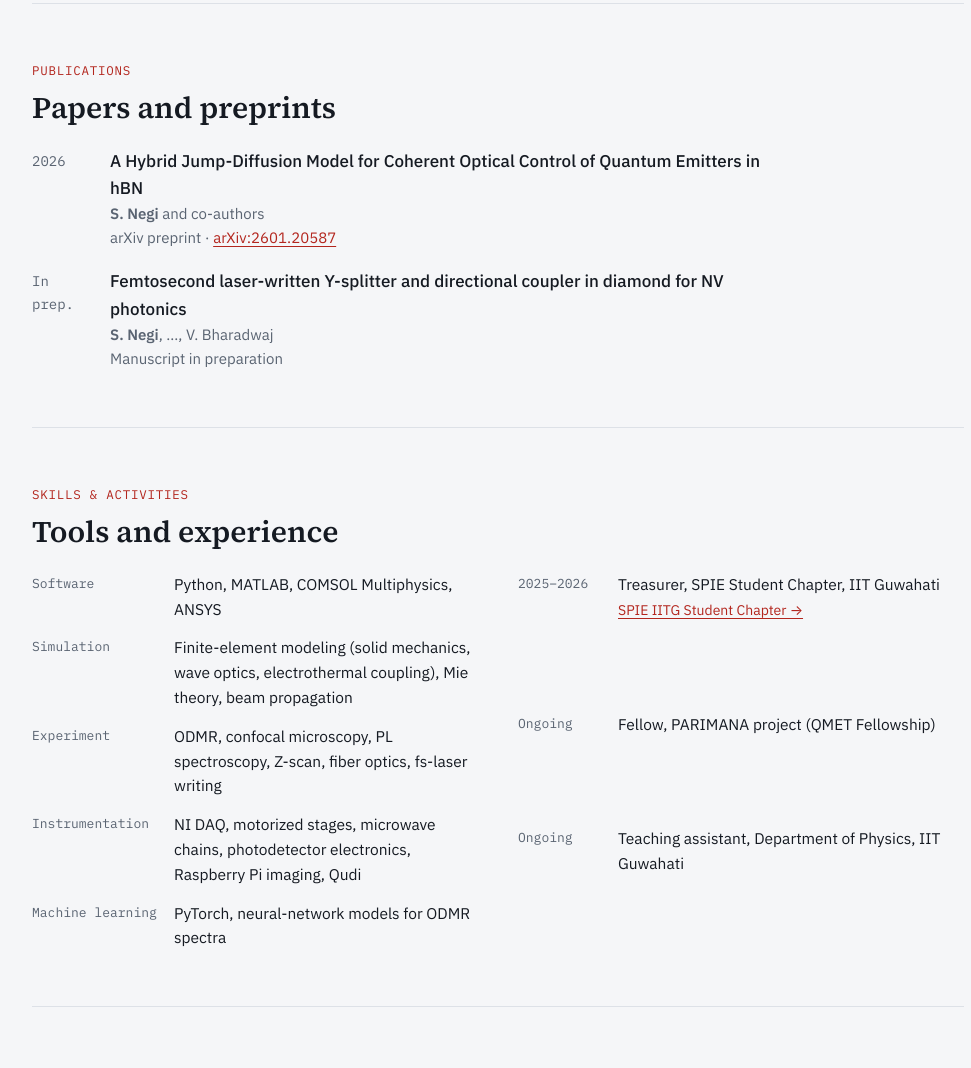
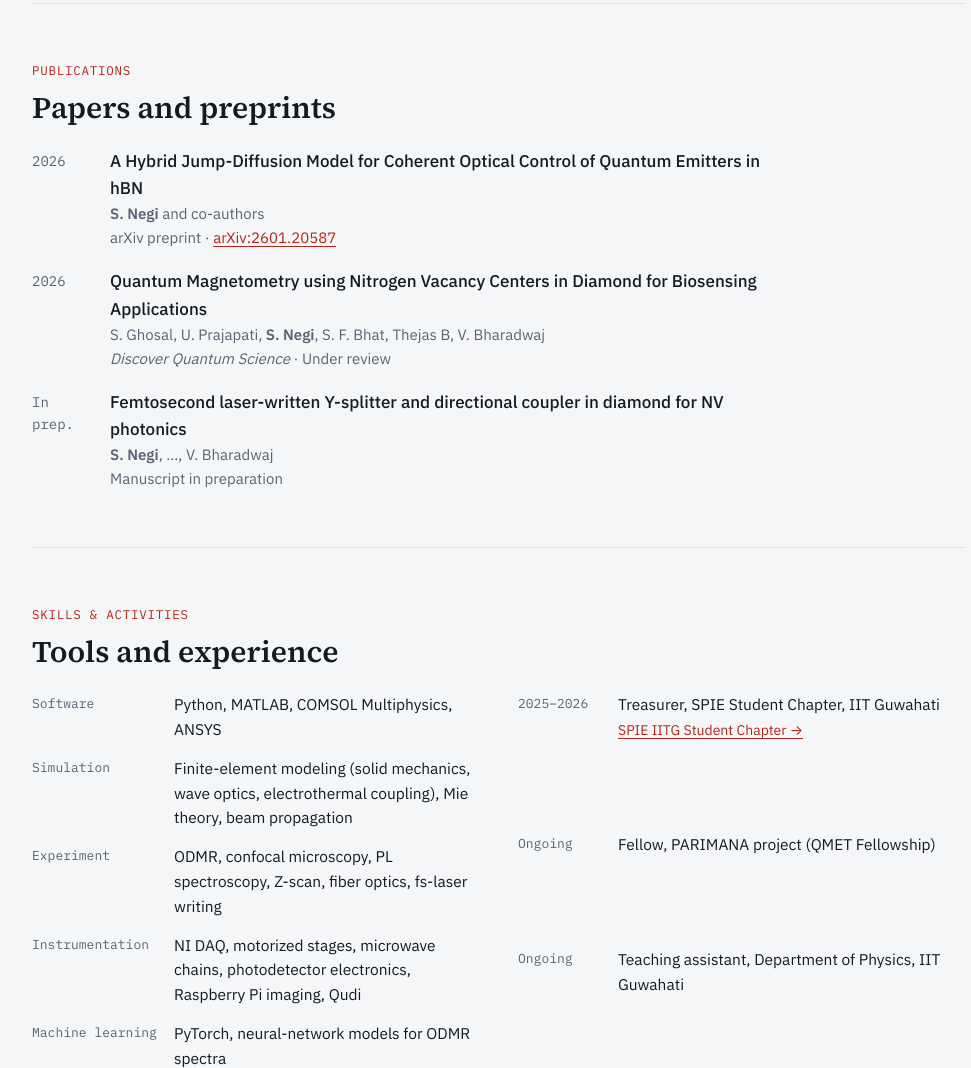
Before and after one commit to sachinnegi128-tech/sachinnegi128-tech.github.io, a plain HTML site: page index.html in a window 1280 px wide. Shown: the part 4206-5274 px from the top of the page, without its empty margins (142-1113 px from the left). Drawn offline with Linux system fonts and the light colour scheme.

Commit message:
Add NV quantum magnetometry biosensing paper (under review)
Co-Authored-By: Claude Opus 5.5 <noreply@anthropic.com>
Claude-Session: https://claude.ai/code/session_01TRfCnrDVp9AxFGquzLeok2

```diff
--- a/index.html
+++ b/index.html
@@ -295,6 +295,14 @@ footer{border-top:1px solid var(--line);padding:28px 0 40px;color:var(--muted);f
         </div>
       </li>
       <li>
+        <span class="yr">2026</span>
+        <div>
+          <p class="t">Quantum Magnetometry using Nitrogen Vacancy Centers in Diamond for Biosensing Applications</p>
+          <p class="a">S. Ghosal, U. Prajapati, <b>S. Negi</b>, S. F. Bhat, Thejas B, V. Bharadwaj</p>
+          <p class="v"><i>Discover Quantum Science</i> · Under review</p>
+        </div>
+      </li>
+      <li>
         <span class="yr">In prep.</span>
         <div>
           <p class="t">Femtosecond laser-written Y-splitter and directional coupler in diamond for NV photonics</p>
```
